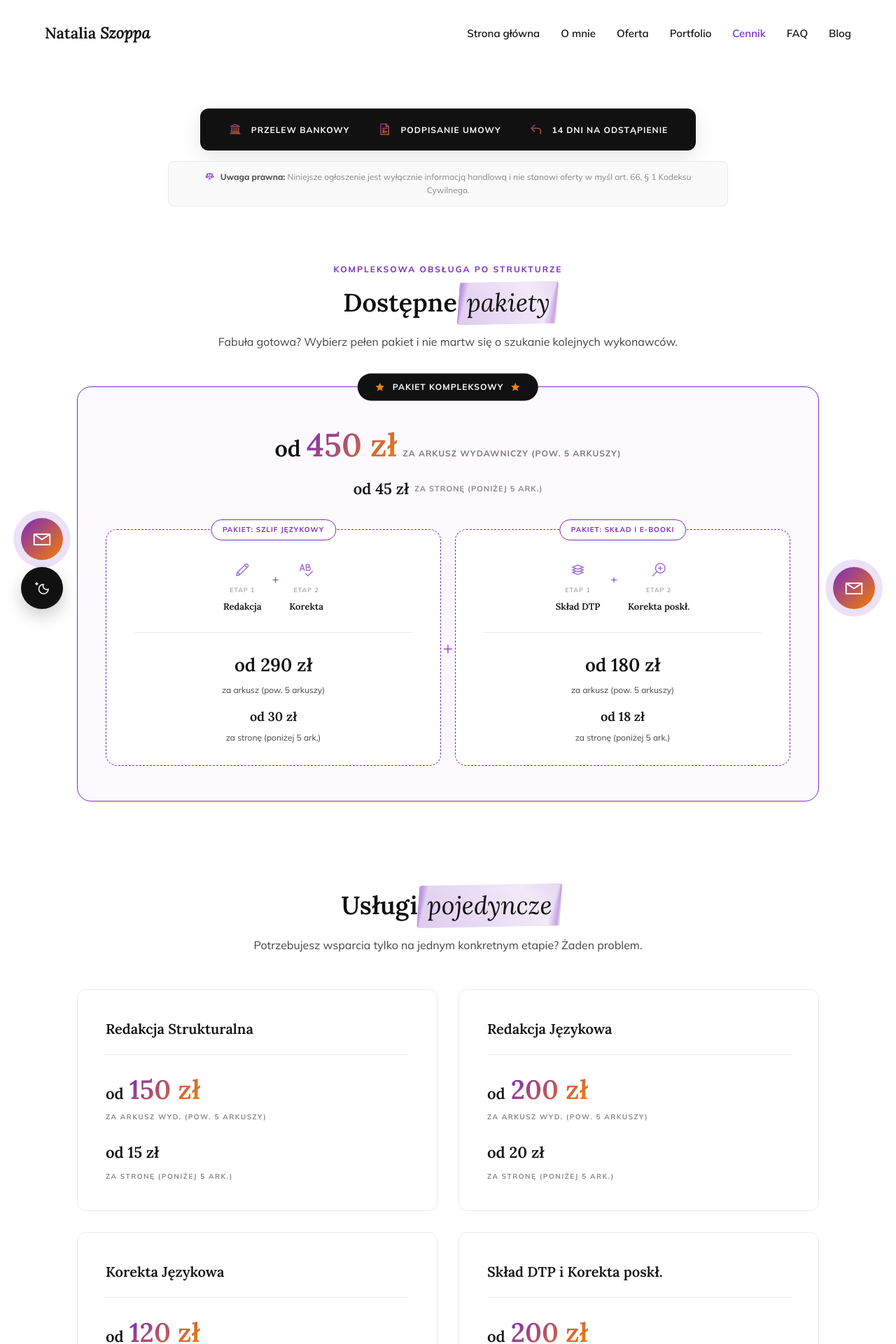
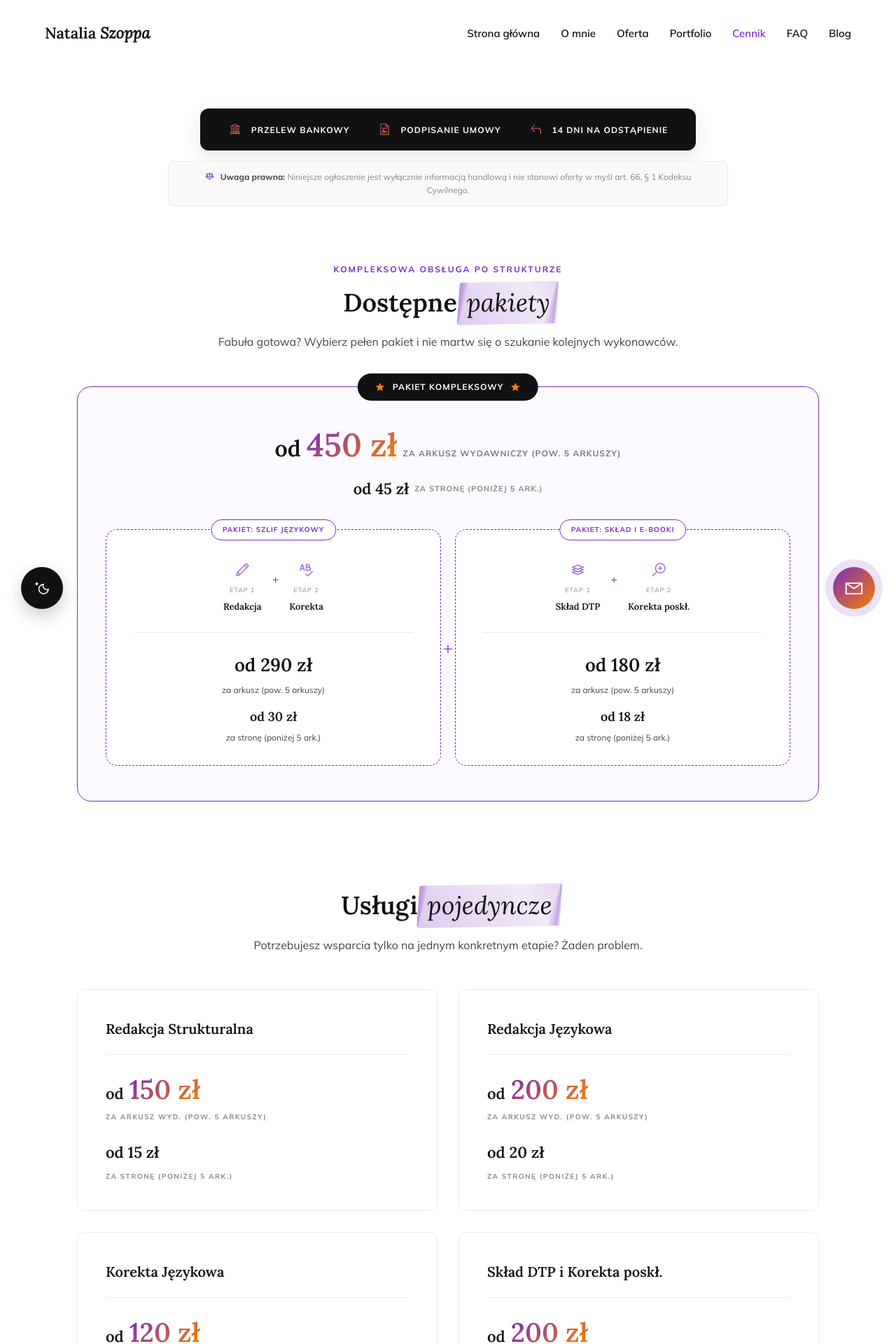
Before and after one commit to Bonnie00726/nataliaszoppa, a Jekyll site: the page built from cennik.html, in a window 1280 px wide. Shown: the top 1920 px of the page at 70% size. Built offline with Jekyll 4.4.1, drawn with Linux system fonts in a browser that asks for light colours.

Commit message:
Update cennik.html

```diff
--- a/cennik.html
+++ b/cennik.html
@@ -271,38 +271,7 @@ title: Cennik
         .main-prices h4 { flex-direction: column; align-items: center; gap: 5px; }
         .package-badge { white-space: normal; text-align: center; width: 90%; }
     }
-    /* ===== PŁYWAJĄCY PRZYCISK KONTAKTOWY (Lewy dolny róg, nad Dark Mode) ===== */
-    .floating-contact-btn {
-        position: fixed;
-        bottom: 100px; /* Zwiększony odstęp od dołu, by zrobić miejsce na Dark Mode */
-        left: 30px;    /* Przycisk przypięty do lewej krawędzi */
-        width: 60px;
-        height: 60px;
-        background: var(--gradient);
-        color: #ffffff;
-        border-radius: 50%; /* Idealne koło */
-        display: flex;
-        align-items: center;
-        justify-content: center;
-        font-size: 30px; /* Wielkość koperty */
-        box-shadow: 0 10px 25px rgba(123, 44, 191, 0.4);
-        z-index: 9999; /* Zawsze na wierzchu */
-        text-decoration: none;
-        transition: all 0.3s ease;
-        /* Delikatna animacja pulsowania */
-        animation: pulseGlow 2s infinite;
-    }
 
-    .floating-contact-btn i {
-        color: #ffffff;
-    }
-
-    /* Efekt po najechaniu myszką */
-    .floating-contact-btn:hover {
-        transform: translateY(-5px) scale(1.05);
-        box-shadow: 0 15px 35px rgba(123, 44, 191, 0.6);
-        animation: none;
-    }
 
     @keyframes pulseGlow {
         0% { box-shadow: 0 0 0 0 rgba(123, 44, 191, 0.5); }
@@ -322,9 +291,6 @@ title: Cennik
         }
     }
 </style>
-<a href="mailto:natalia.szoppa@gmail.com" class="floating-contact-btn" title="Napisz do mnie">
-    <i class="las la-envelope"></i>
-</a>
 <div class="container top-info-wrapper">
     <div class="guarantees-bar">
         <span><i class="las la-university"></i> Przelew bankowy</span>
```
